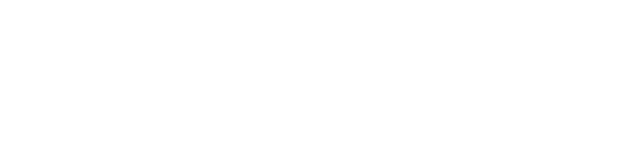
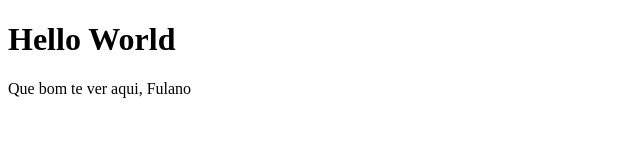
Before and after one commit to Eduardavg/Projeto_1_3, a plain HTML site: page index.html in a window 1280 px wide. Shown: the whole page, without its empty margins (0-640 px from the left). Drawn offline with Linux system fonts and the light colour scheme.

Commit message:
Base com titulo

```diff
--- a/index.html
+++ b/index.html
@@ -6,6 +6,11 @@
     <title>Hello World</title>
 </head>
 <body>
+    <header>
+        <h1>Hello World</h1>
+        <p>Que bom te ver aqui, Fulano</p>
+
+    </header>
 
 </body>
 </html>
```
